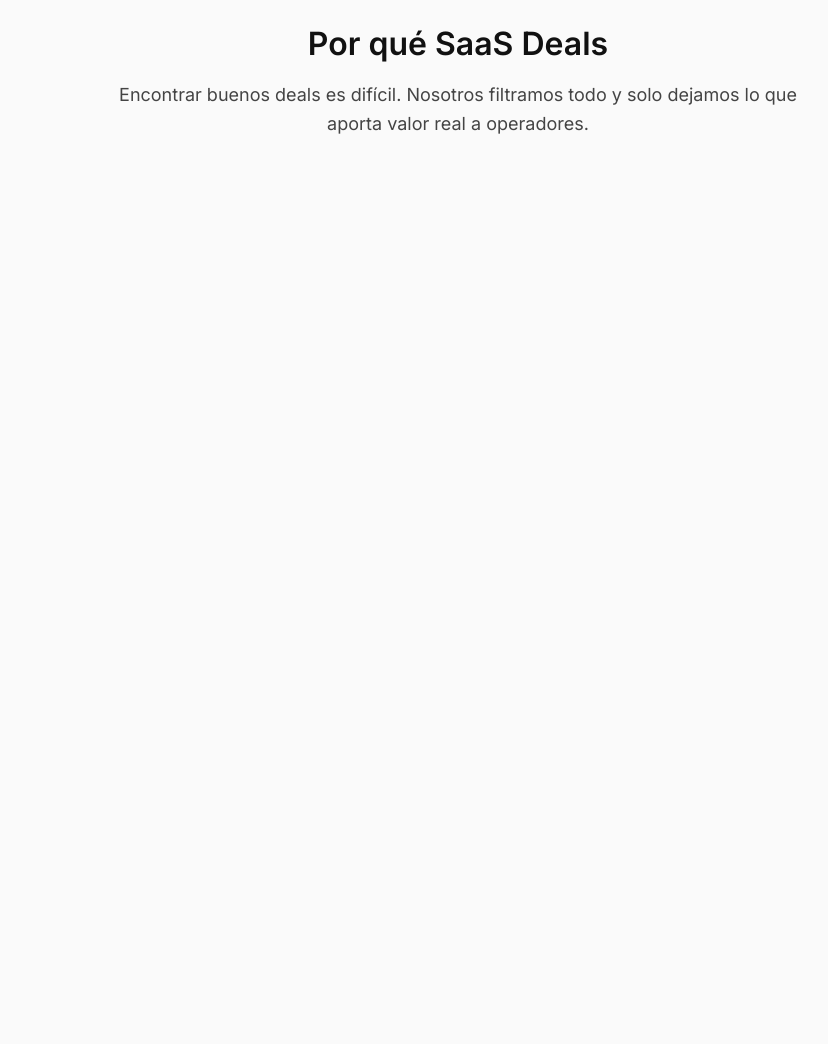
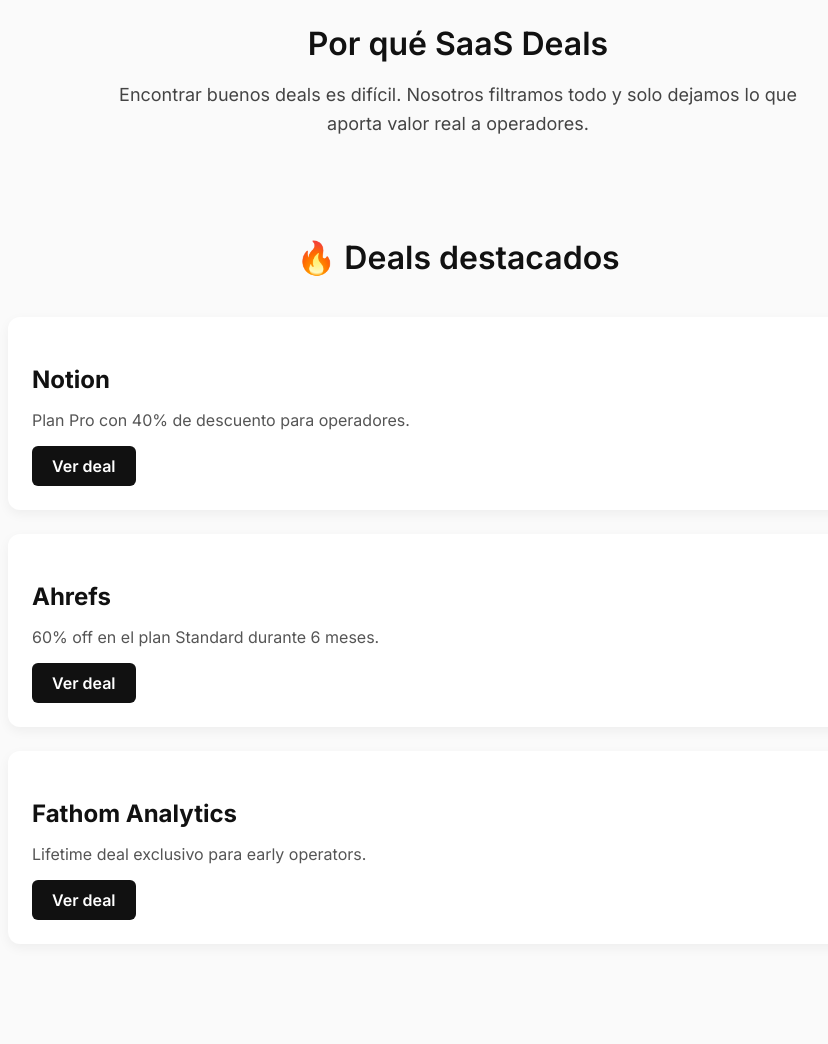
Before and after one commit to urkohajko/saas-deals-clean, a FastAPI app: page / in a window 1280 px wide. Shown: the part 586-1630 px from the top of the page, without its empty margins (182-1010 px from the left). Before the commit the page ends 720 px from the top, so only its background shows below. Run offline with FastAPI, Linux system fonts and the light colour scheme.

Commit message:
Add real deals section

```diff
--- a/static/styles.css
+++ b/static/styles.css
@@ -63,3 +63,52 @@ body {
     color: #444;
     line-height: 1.6;
 }
+
+/* DEALS SECTION */
+
+.deals {
+    max-width: 900px;
+    margin: 100px auto;
+    padding: 0 20px;
+}
+
+.deals h2 {
+    text-align: center;
+    font-size: 32px;
+    font-weight: 600;
+    margin-bottom: 40px;
+}
+
+.deal-card {
+    background: white;
+    border-radius: 12px;
+    padding: 24px;
+    margin-bottom: 24px;
+    box-shadow: 0 4px 12px rgba(0,0,0,0.05);
+}
+
+.deal-card h3 {
+    font-size: 24px;
+    margin-bottom: 8px;
+}
+
+.deal-desc {
+    font-size: 16px;
+    color: #555;
+    margin-bottom: 16px;
+}
+
+.deal-btn {
+    display: inline-block;
+    padding: 10px 20px;
+    background: #111;
+    color: white;
+    border-radius: 6px;
+    text-decoration: none;
+    font-weight: 600;
+    transition: 0.2s;
+}
+
+.deal-btn:hover {
+    background: #333;
+}
--- a/templates/deals.html
+++ b/templates/deals.html
@@ -10,12 +10,35 @@
     <section class="hero">
         <h1>Curated SaaS deals for operators</h1>
         <p class="subtitle">Premium SaaS deals, sin ruido. Selección mínima, foco máximo.</p>
-        <a class="cta" href="#">Ver deals</a>
+        <a class="cta" href="#deals">Ver deals</a>
     </section>
 
     <section class="why">
         <h2>Por qué SaaS Deals</h2>
         <p>Encontrar buenos deals es difícil. Nosotros filtramos todo y solo dejamos lo que aporta valor real a operadores.</p>
     </section>
+
+    <!-- NUEVA SECCIÓN DE DEALS -->
+    <section id="deals" class="deals">
+        <h2>🔥 Deals destacados</h2>
+
+        <div class="deal-card">
+            <h3>Notion</h3>
+            <p class="deal-desc">Plan Pro con 40% de descuento para operadores.</p>
+            <a class="deal-btn" href="#">Ver deal</a>
+        </div>
+
+        <div class="deal-card">
+            <h3>Ahrefs</h3>
+            <p class="deal-desc">60% off en el plan Standard durante 6 meses.</p>
+            <a class="deal-btn" href="#">Ver deal</a>
+        </div>
+
+        <div class="deal-card">
+            <h3>Fathom Analytics</h3>
+            <p class="deal-desc">Lifetime deal exclusivo para early operators.</p>
+            <a class="deal-btn" href="#">Ver deal</a>
+        </div>
+    </section>
 </body>
 </html>
```
